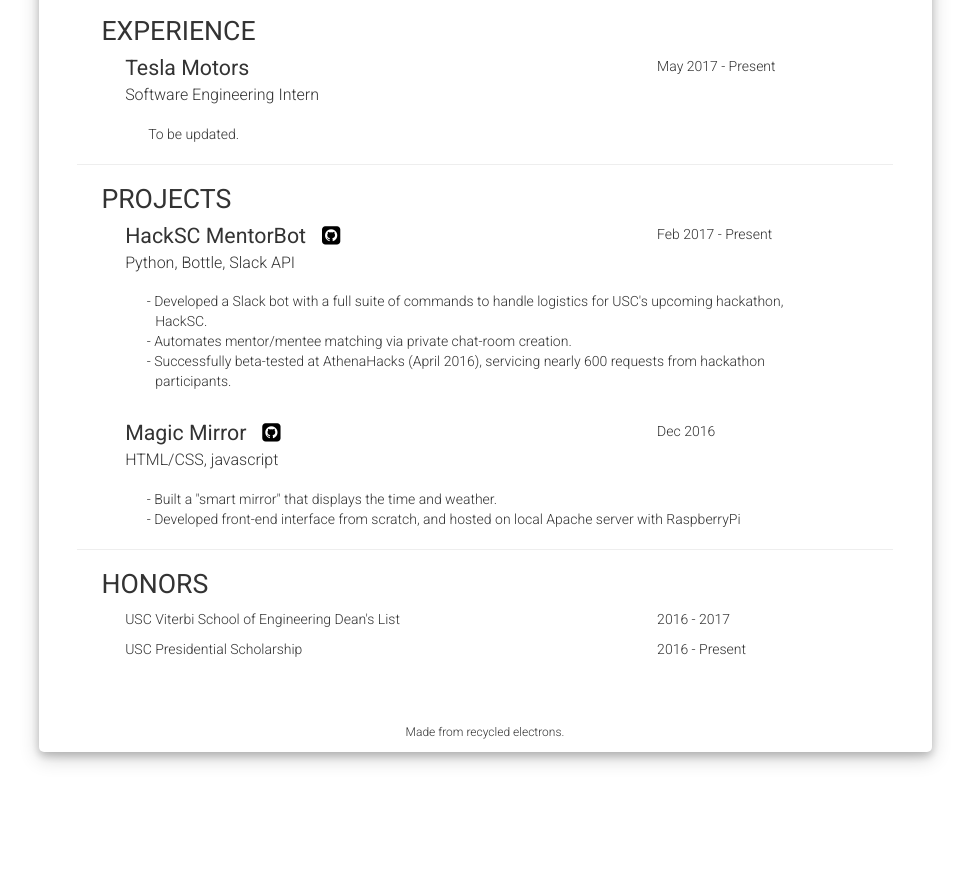
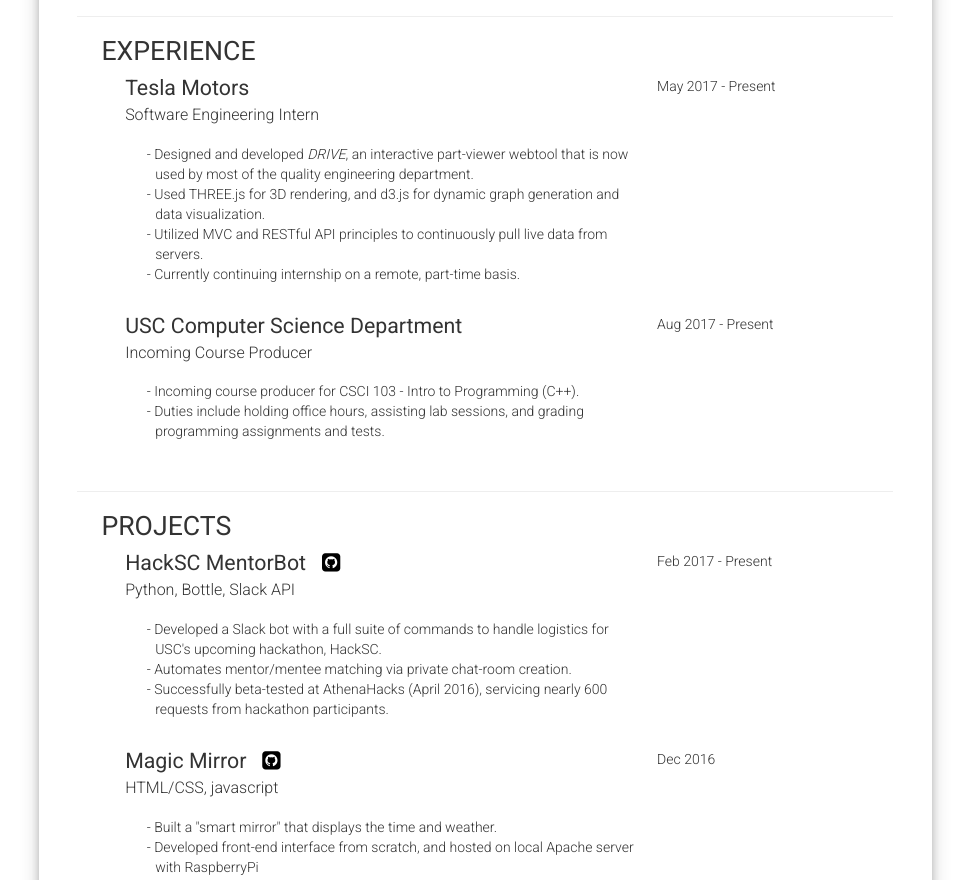
Before and after one commit to Jamin-Chen/Jamin-Chen.github.io, a plain HTML site: page index.html in a window 1280 px wide. Shown: the part 621-1501 px from the top of the page, without its empty margins (155-1125 px from the left). Before the commit the page ends 1437 px from the top, so only its background shows below. Drawn offline with nearby package versions, Linux system fonts and the light colour scheme.

Commit message:
Updated to include description for Tesla and added CSCI103 CP

```diff
--- a/index.html
+++ b/index.html
@@ -34,12 +34,19 @@
         </div>
         <div class="col-lg-5 col-lg-5 col-md-5 col-sm-5 col-xs-12">
           <div id="buttons" class="row">
+            <!-- Github button -->
             <div class="col-xs-2 col-xs-offset-3 col-sm-3 col-sm-offset-2 col-md-3 col-md-offset-2 col-lg-3 col-lg-offset-2">
-              <a href="https://github.com/jamin-chen" target="_blank"><i class="fa fa-github-square fa-3x github-icon"></i></a>
+              <a href="https://github.com/jamin-chen" target="_blank">
+                <i class="fa fa-github-square fa-3x github-icon"></i>
+              </a>
             </div>
+            <!-- LinkedIn button -->
             <div class="col-xs-2 col-sm-3 col-md-3 col-lg-3">
-              <a href="https://linkedin.com/in/jaminchen" target="_blank"><i class="fa fa-linkedin-square fa-3x linkedin-icon"></i></a>
+              <a href="https://linkedin.com/in/jaminchen" target="_blank">
+                <i class="fa fa-linkedin-square fa-3x linkedin-icon"></i>
+              </a>
             </div>
+            <!-- Mail button -->
             <div class="col-xs-2 col-sm-3 col-md-3 col-lg-3">
               <a href="mailto:jaminche@usc.edu" target="_blank">
                 <i class="fa fa-envelope-square fa-3x mail-icon" data-toggle="tooltip" title="Say hi!"></i>
@@ -98,12 +105,13 @@
             <span class="bullet-show">&nbsp&nbsp- </span>C++<span class="bullet-hide">,</span>
             <span class="bullet-show"><br>&nbsp&nbsp- </span>Python<span class="bullet-hide">,</span>
             <span class="bullet-show"><br>&nbsp&nbsp- </span>Javascript<span class="bullet-hide">,</span>
-            <span class="bullet-show"><br>&nbsp&nbsp- </span>HTML/CSS
+            <span class="bullet-show"><br>&nbsp&nbsp- </span>HTML/CSS<span class="bullet-hide">,</span>
+            <span class="bullet-show"><br>&nbsp&nbsp- </span>Git
             <br><br>
             <span style="font-weight: 400">Frameworks and libraries:</span><br/>
             <span class="bullet-show">&nbsp&nbsp- </span>Node.js, jQuery, d3.js<span class="bullet-hide">,</span>
             <span class="bullet-show"><br>&nbsp&nbsp- </span>Flask (and Jinja)<span class="bullet-hide">,</span>
-            <span class="bullet-show"><br>&nbsp&nbsp- </span>Sass<span class="bullet-hide">
+            <span class="bullet-show"><br>&nbsp&nbsp- </span>Sass
           </p>
         </div>
       </div>
@@ -125,10 +133,36 @@
             <div> <h4>Software Engineering Intern</h4> </div>
           </div>
           <div class="section-item-content">
-            <p>
               <br>
-              To be updated.
-            </p>
+              <ul>
+                <li> - Designed and developed <i>DRIVE</i>, an interactive part-viewer webtool that is now used by most of the quality engineering department.</li>
+                <li> - Used THREE.js for 3D rendering, and d3.js for dynamic graph generation and data visualization.</li>
+                <li> - Utilized MVC and RESTful API principles to continuously pull live data from servers.</li>
+                <li> - Currently continuing internship on a remote, part-time basis.</li>
+              </ul>
+              <br>
+          </div>
+        </div>
+        <div class="section-item">
+          <div class="section-item-header">
+            <div class="row">
+              <div class="col-md-8 col-sm-12 col-xs-12">
+                <span class="expanded"><h3>USC Computer Science Department</h3></span>
+                <span class="abbreviated"><h3>USC CompSci Dept.</h3></span>
+              </div>
+              <div class="col-md-4 col-sm-12 col-xs-12">
+                <p>Aug 2017 - Present</p>
+              </div>
+            </div>
+            <div> <h4>Incoming Course Producer</h4> </div>
+          </div>
+          <div class="section-item-content">
+              <br>
+              <ul>
+                <li> - Incoming course producer for CSCI 103 - Intro to Programming (C++).</li>
+                <li> - Duties include holding office hours, assisting lab sessions, and grading programming assignments and tests.</li>
+              </ul>
+              <br>
           </div>
         </div>
       </div>
--- a/sass/main.scss
+++ b/sass/main.scss
@@ -208,4 +208,7 @@ hr {
 @media only screen and (min-width: 992px) {
   .bullet-show {display: none;}
   .bullet-hide {display: inline;}
+  .section-item-content {
+    padding-right: 180px;
+  }
 }
```
Also changed, not shown: css/main.css, 1 other file.
